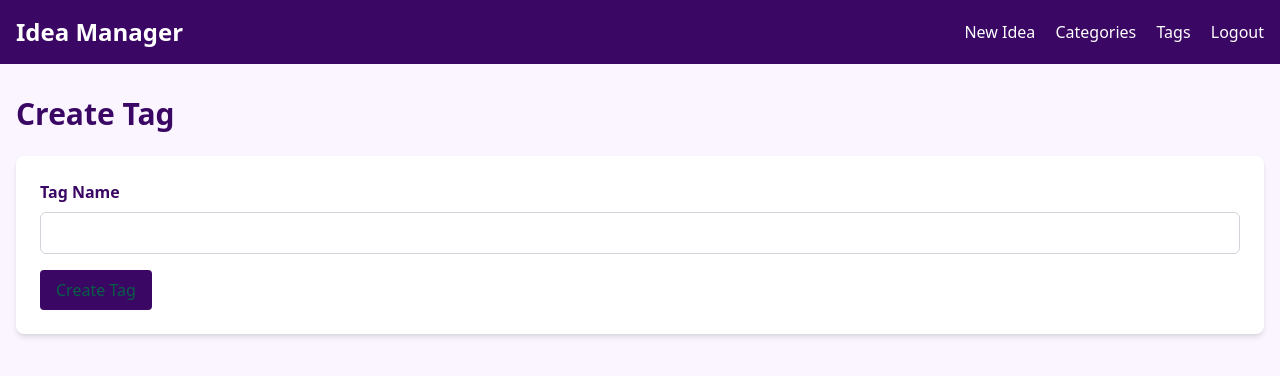
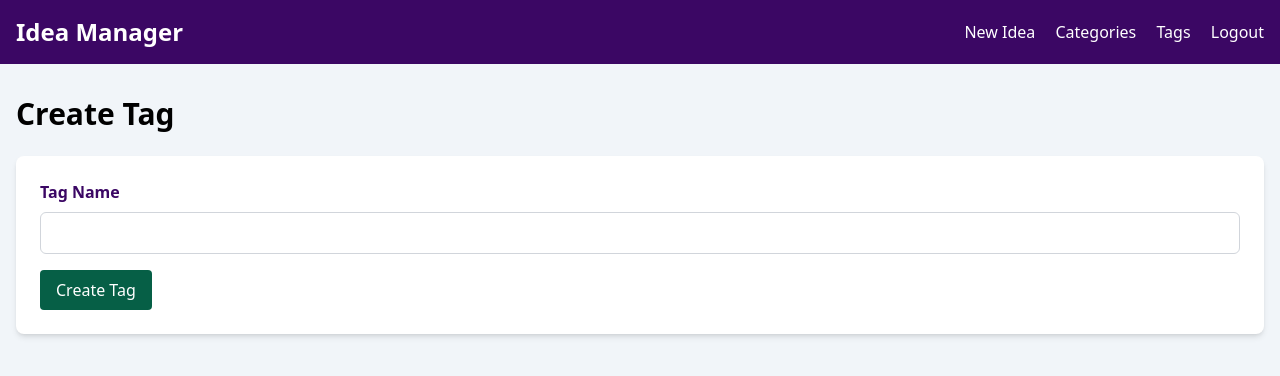
Before and after one commit to elleon003/notes_app, a Django app: page /ideas/tags/create/ in a window 1280 px wide. Shown: the top 376 px of the page. Run offline with Django 5.2, Linux system fonts and the light colour scheme; the visitor is signed in with stand-in values (Sample User, id 1); some libraries are stand-ins or nearby versions.

Commit message:
Fixed some color issues

```diff
--- a/theme/templates/base.html
+++ b/theme/templates/base.html
@@ -7,14 +7,14 @@
     <title>{% block title %}Idea Manager{% endblock %}</title>
     {% tailwind_css %}
   </head>
-  <body class="bg-purple-50 text-purple-950">
+  <body class="bg-slate-100">
     <nav class="bg-purple-950 p-4">
       <div class="container mx-auto flex justify-between items-center">
         <a
           href="{% url 'idea_list' %}"
           class="text-white text-2xl font-bold"
-          >Idea Manager</a
-        >
+          >Idea Manager
+        </a>
         <div>
           {% if user.is_authenticated %}
           <a
--- a/theme/templates/ideas/category_form.html
+++ b/theme/templates/ideas/category_form.html
@@ -8,7 +8,7 @@
             <label for="{{ form.name.id_for_label }}" class="block text-purple-950 font-bold mb-2">Category Name</label>
             {{ form.name }}
         </div>
-        <button type="submit" class="bg-purple-950 text-emerald-800 py-2 px-4 rounded hover:bg-purple-900">
+        <button type="submit" class="bg-emerald-800 text-white py-2 px-4 rounded hover:bg-purple-900">
             {% if form.instance.pk %}Update{% else %}Create{% endif %} Category
         </button>
     </form>
--- a/theme/templates/ideas/category_list.html
+++ b/theme/templates/ideas/category_list.html
@@ -3,7 +3,7 @@
 
 {% block content %}
     <h1 class="text-3xl font-bold mb-6">Categories</h1>
-    <a href="{% url 'category_create' %}" class="bg-purple-950 text-emerald-800 py-2 px-4 rounded hover:bg-purple-900 mb-4 inline-block">Add Category</a>
+    <a href="{% url 'category_create' %}" class="bg-emerald-800 text-white py-2 px-4 rounded hover:bg-purple-900 mb-4 inline-block">Add Category</a>
     <ul class="space-y-2">
         {% for category in categories %}
             <li class="flex justify-between items-center bg-white p-4 rounded-lg shadow">
--- a/theme/templates/ideas/idea_list.html
+++ b/theme/templates/ideas/idea_list.html
@@ -7,7 +7,7 @@
 <div class="grid grid-cols-1 md:grid-cols-2 lg:grid-cols-3 gap-6">
   {% for idea in ideas %}
   <div class="bg-white shadow-md rounded-lg p-6">
-    <h2 class="text-xl font-semibold mb-2">
+    <h2 class="text-xl font-semibold mb-2 text-purple-950">
       {{ idea.content|truncatechars:50 }}
     </h2>
     <p class="text-gray-600 mb-4">{{ idea.created_at|date:"M d, Y" }}</p>
--- a/theme/templates/ideas/tag_form.html
+++ b/theme/templates/ideas/tag_form.html
@@ -8,7 +8,7 @@
             <label for="{{ form.name.id_for_label }}" class="block text-purple-950 font-bold mb-2">Tag Name</label>
             {{ form.name }}
         </div>
-        <button type="submit" class="bg-purple-950 text-emerald-800 py-2 px-4 rounded hover:bg-purple-900">
+        <button type="submit" class="bg-emerald-800 text-white py-2 px-4 rounded hover:bg-purple-900">
             {% if form.instance.pk %}Update{% else %}Create{% endif %} Tag
         </button>
     </form>
--- a/theme/templates/ideas/tag_list.html
+++ b/theme/templates/ideas/tag_list.html
@@ -3,7 +3,7 @@
 
 {% block content %}
     <h1 class="text-3xl font-bold mb-6">Tags</h1>
-    <a href="{% url 'tag_create' %}" class="bg-purple-950 text-emerald-800 py-2 px-4 rounded hover:bg-purple-900 mb-4 inline-block">Add Tag</a>
+    <a href="{% url 'tag_create' %}" class="bg-emerald-800 text-white py-2 px-4 rounded hover:bg-purple-900 mb-4 inline-block">Add Tag</a>
     <ul class="space-y-2">
         {% for tag in tags %}
             <li class="flex justify-between items-center bg-white p-4 rounded-lg shadow">
```
